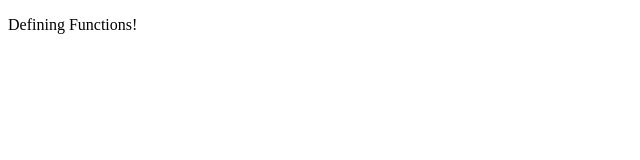
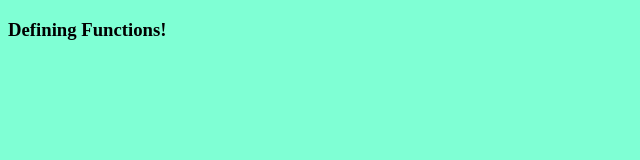
Before and after one commit to timmshinbone/TS_SampleLesson, a plain HTML site: page index.html in a window 1280 px wide. Shown: the whole page, without its empty margins (0-640 px from the left). Drawn offline with Linux system fonts and the light colour scheme.

Commit message:
minor updates to HTML/CSS

```diff
--- a/css/style.css
+++ b/css/style.css
@@ -1,3 +1,3 @@
 body{
-	background-color: lightblue,
+	background-color: aquamarine
 }
--- a/index.html
+++ b/index.html
@@ -5,7 +5,7 @@
 	<link rel="stylesheet" type="text/css" href="css/style.css">
 </head>
 <body>
-	<p>Defining Functions!</p>
+	<h3>Defining Functions!</h3>
 	<script type="text/javascript" src="js/app.js"></script>
 </body>
 </html>
```
